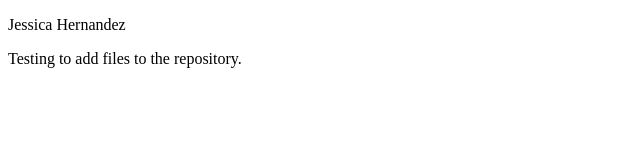
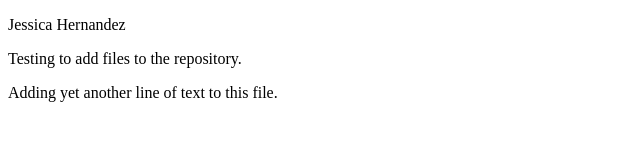
Before and after one commit to JesHerArt/Hernandez_Jessica_WPF, a plain HTML site: page Testing/testing.html in a window 1280 px wide. Shown: the whole page, without its empty margins (0-640 px from the left). Drawn offline with Linux system fonts and the light colour scheme.

Commit message:
Added a third line of text to the file.

```diff
--- a/Testing/testing.html
+++ b/Testing/testing.html
@@ -7,5 +7,6 @@
 <body>
 <p>Jessica Hernandez</p>
 <p>Testing to add files to the repository.</p>
+<p>Adding yet another line of text to this file.</p>
 </body>
 </html>
```
